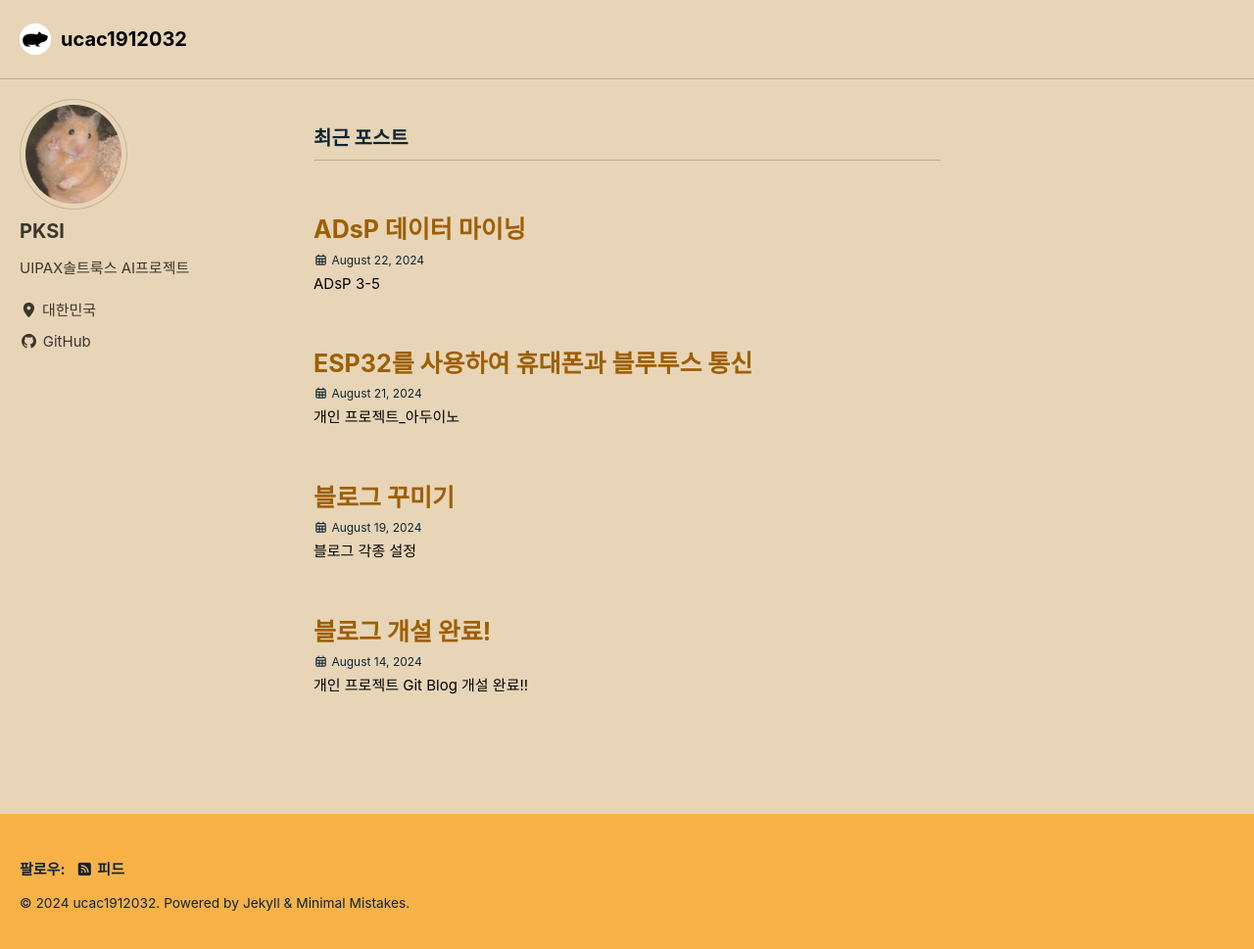
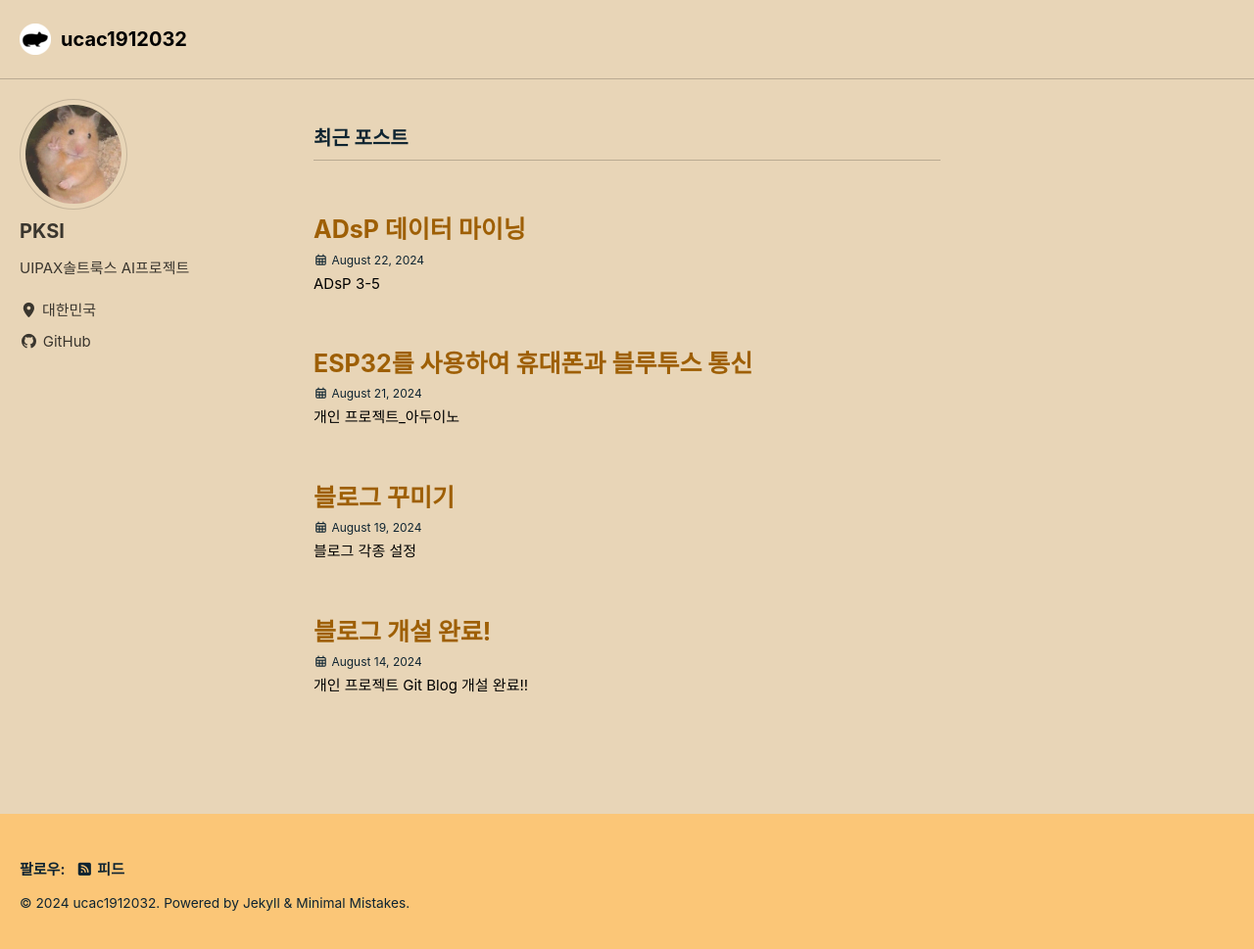
Before and after one commit to ucac1912032/ucac1912032.github.io, a Jekyll site: the page built from index.html, in a window 1280 px wide and 972 px high. Shown: the top 969 px of the window at 98% size. Built offline with Jekyll 4.4.1, drawn with Linux system fonts in a browser that asks for light colours; cached includes are drawn as plain includes; the list of posts is cut into pages by our own code.

Commit message:
Update _sunrise.scss

```diff
--- a/_sass/minimal-mistakes/skins/_sunrise.scss
+++ b/_sass/minimal-mistakes/skins/_sunrise.scss
@@ -12,7 +12,7 @@ $border-color: mix(#000, $background-color, 20%) !default;
 $code-background-color: mix(#fff, $background-color, 20%) !default;
 $code-background-color-dark: mix(#000, $background-color, 10%) !default;
 $form-background-color: mix(#fff, $background-color, 15%) !default;
-$footer-background-color: #f9b248 !default;
+$footer-background-color: #fbc677 !default;
 $link-color: mix(#000, $primary-color, 10%) !default;
 $link-color-hover: mix(#fff, $link-color, 25%) !default;
 $link-color-visited: mix(#000, $link-color, 25%) !default;
```
